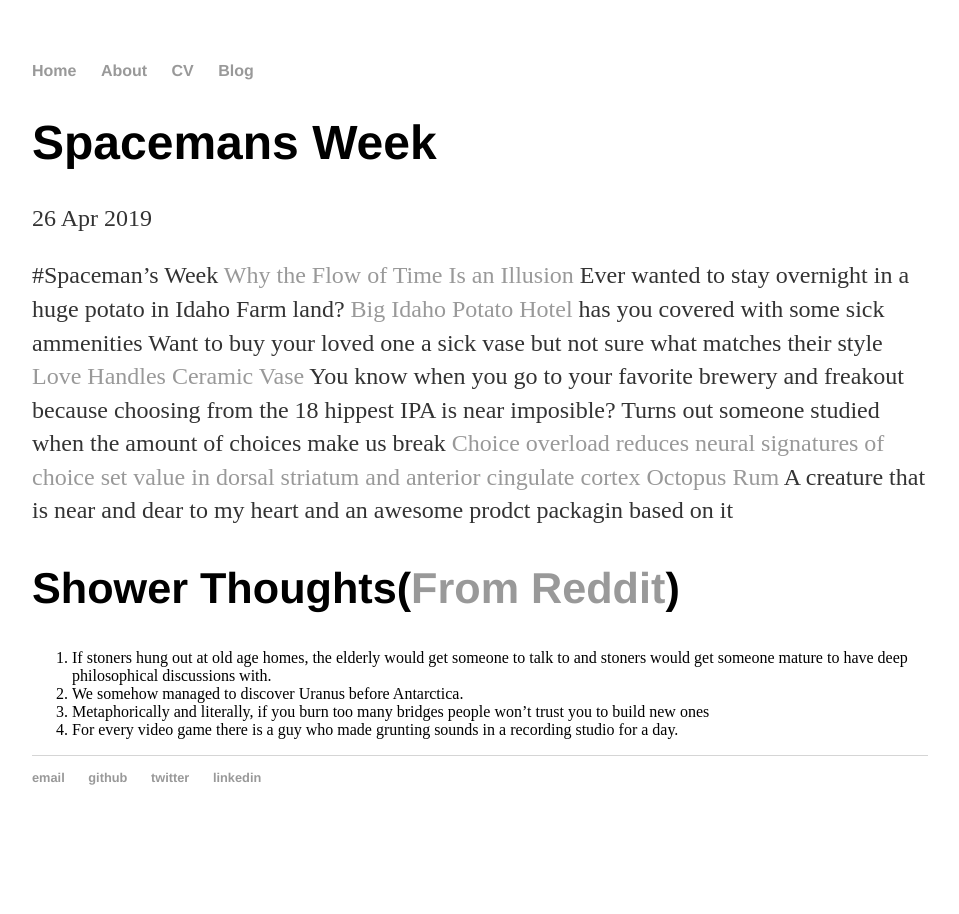
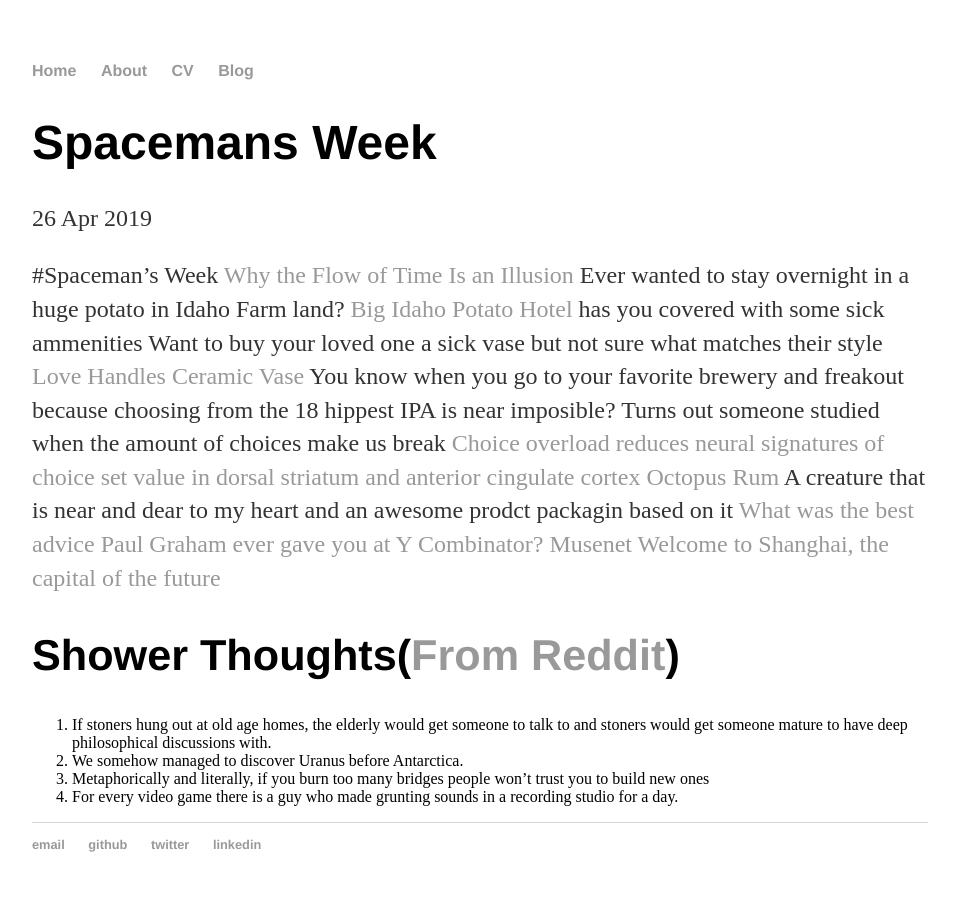
Before and after one commit to spacemanidol/spacemanidol.github.io, a Jekyll site: the page built from _posts/2019-04-26-Spacemans-Week.md, in a window 1280 px wide. Shown: the whole page, without its empty margins (160-1119 px from the left). Built offline with Jekyll 4.4.1, drawn with Linux system fonts in a browser that asks for light colours; our own code applies the rules of GitHub Pages for plain Markdown files.

Commit message:
new posts

```diff
--- a/_posts/2019-04-26-Spacemans-Week.md
+++ b/_posts/2019-04-26-Spacemans-Week.md
@@ -4,7 +4,9 @@
 Want to buy your loved one a sick vase but not sure what matches their style [Love Handles Ceramic Vase](https://www.matchesfashion.com/us/products/Anissa-Kermiche-Love-Handles-ceramic-vase-1297178)
 You know when you go to your favorite brewery and freakout because choosing from the 18 hippest IPA is near imposible? Turns out someone studied when the amount of choices make us break [Choice overload reduces neural signatures of choice set value in dorsal striatum and anterior cingulate cortex](https://www.nature.com/articles/s41562-018-0440-2)
 [Octopus Rum](https://www.behance.net/gallery/78588699/Octopus-Rum) A creature that is near and dear to my heart and an awesome prodct packagin based on it
-
+[What was the best advice Paul Graham ever gave you at Y Combinator?](https://www.quora.com/What-was-the-best-advice-Paul-Graham-ever-gave-you-at-Y-Combinator/answer/Andrew-Roberts-4)
+[Musenet](https://openai.com/blog/musenet/)
+[Welcome to Shanghai, the capital of the future](https://www.theglobeandmail.com/opinion/article-welcome-to-shanghai-the-capital-of-the-future/)
 
 ## Shower Thoughts([From Reddit](https://www.reddit.com/r/showerthoughts))
 1. If stoners hung out at old age homes, the elderly would get someone to talk to and stoners would get someone mature to have deep philosophical discussions with.
```
